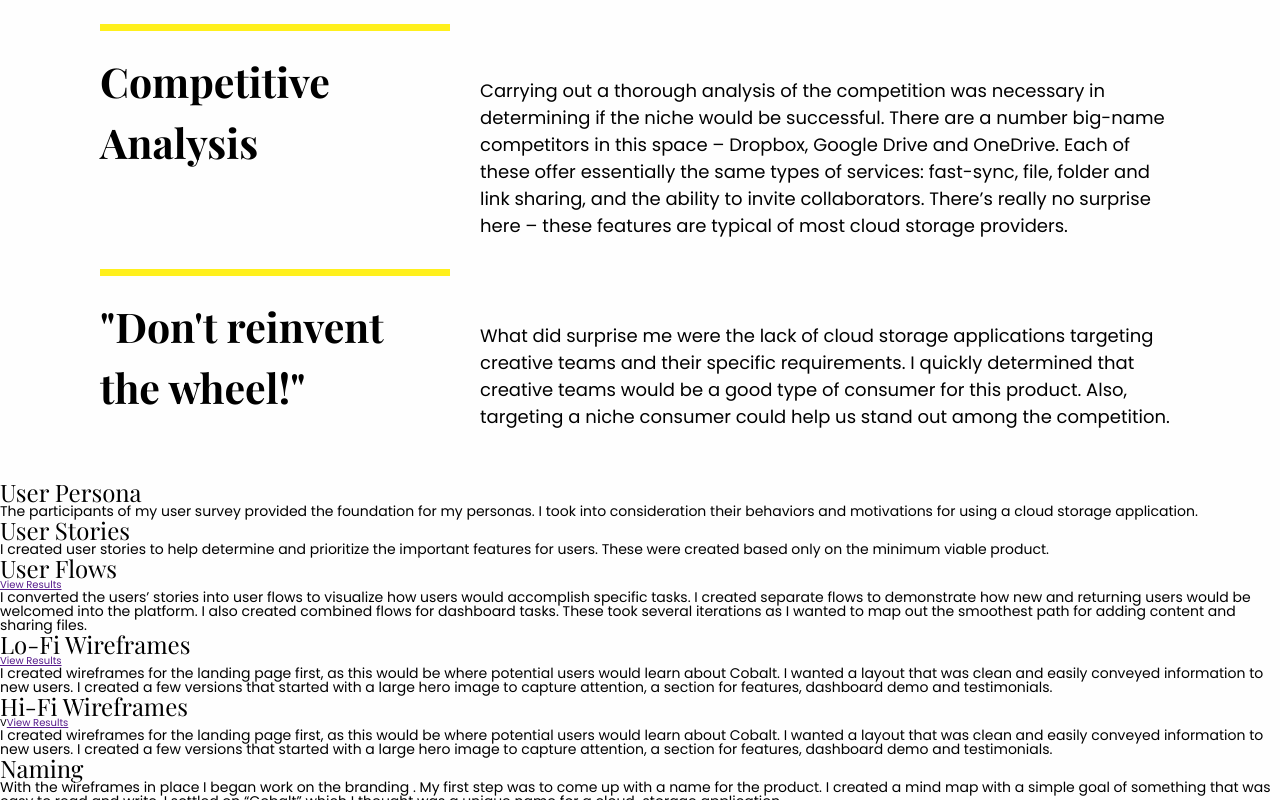
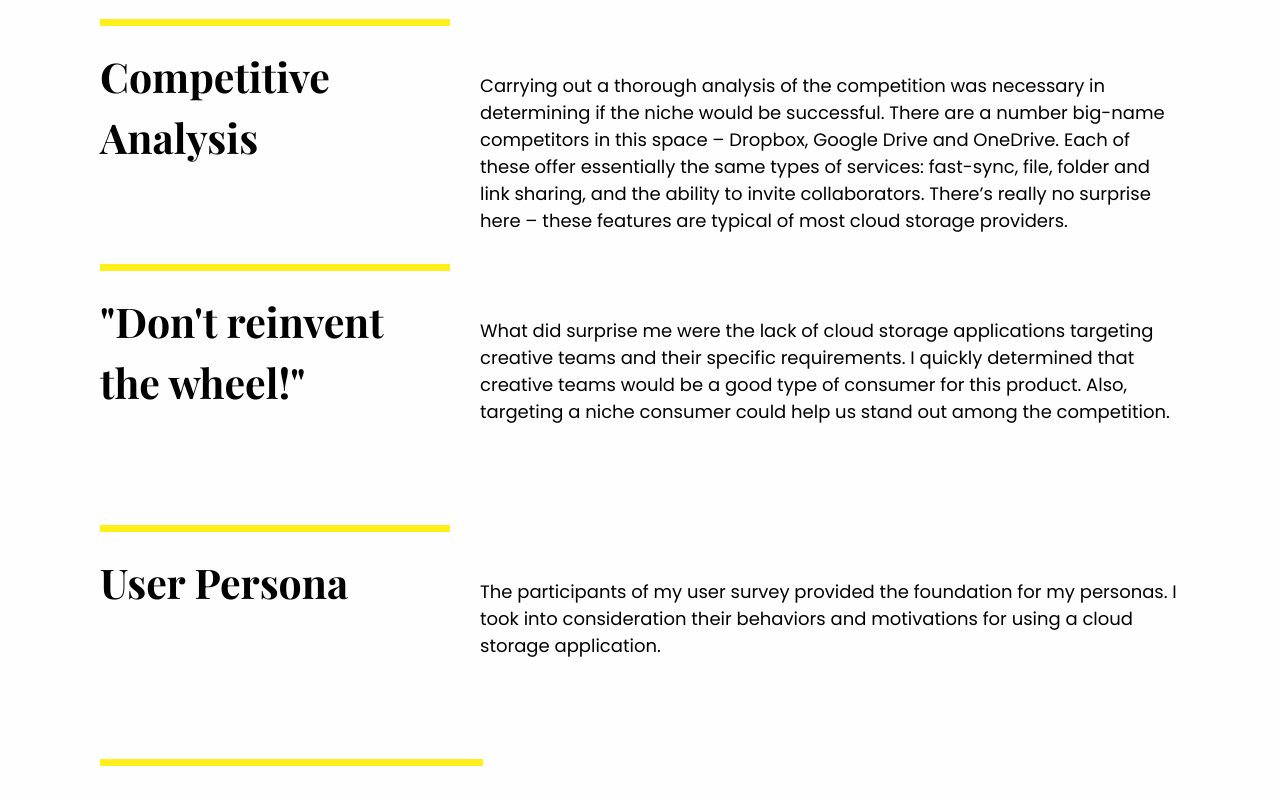
Before and after one commit to afyia/afyia.github.io, a plain HTML site: page project.html in a window 1280 px wide. Shown: the part 3205-4005 px from the top of the page. Drawn offline with nearby package versions, Linux system fonts and the light colour scheme; a web font is replaced by a local one.

Commit message:
updated css grid

```diff
--- a/css/style.css
+++ b/css/style.css
@@ -81,7 +81,6 @@ header ul li {
 .header-text {
   margin-top: 10rem;
   margin-bottom: 10rem;
-
 }
 
 .header-text h1 {
@@ -308,8 +307,8 @@ footer {
   grid-template-columns: 2fr 4fr;
   grid-gap: 30px;
   padding: 5rem 10rem;
-  border: 2px solid green;
 }
+
 
 .design-process-container h2 {
   border-top: solid 7px #FFF01C;
@@ -317,11 +316,12 @@ footer {
   font-weight: bold;
   line-height: 1.5;
   padding-top: 2rem;
-  border: 2px solid blue;
+
 }
 
 .design-process-container h4 {
   font-size: 1rem;
+  border: 2px solid red;
 }
 
 .design-process-container p {
@@ -355,3 +355,99 @@ footer {
   line-height: 1.5;
   padding-top: 5.3rem;
 }
+
+/*user persona*/
+
+.persona {
+  display: grid;
+  grid-template-columns: 2fr 4fr;
+  grid-gap: 30px;
+  padding: 5rem 10rem;
+}
+
+.persona h2 {
+  /** yellow line**/
+  border-top: 7px solid #FFF01C;
+  font-size: 4.1rem;
+  font-weight: bold;
+  line-height: 1.5;
+  padding-top: 2rem;
+}
+
+.persona  p {
+  font-size: 1.8rem;
+  line-height: 1.5;
+  padding-top: 5.3rem;
+}
+
+/*user stories*/
+
+.stories {
+  display: grid;
+  grid-template-columns: 2fr 4fr;
+  grid-gap: 30px;
+  padding: 5rem 10rem;
+}
+
+.stories h2 {
+  /** yellow line**/
+  border-top: 7px solid #FFF01C;
+  font-size: 4.1rem;
+  font-weight: bold;
+  line-height: 1.5;
+  padding-top: 2rem;
+}
+
+.stories  p {
+  font-size: 1.8rem;
+  line-height: 1.5;
+  padding-top: 5.3rem;
+}
+
+/*user flows*/
+
+.flows {
+  display: grid;
+  grid-template-columns: 2fr 4fr;
+  grid-gap: 30px;
+  padding: 5rem 10rem;
+}
+
+.flows h2 {
+  /** yellow line**/
+  border-top: 7px solid #FFF01C;
+  font-size: 4.1rem;
+  font-weight: bold;
+  line-height: 1.5;
+  padding-top: 2rem;
+}
+
+.flows  p {
+  font-size: 1.8rem;
+  line-height: 1.5;
+  padding-top: 5.3rem;
+}
+
+/*lo-fi wireframes*/
+
+.lofi {
+  display: grid;
+  grid-template-columns: 2fr 4fr;
+  grid-gap: 30px;
+  padding: 5rem 10rem;
+}
+
+.lofi h2 {
+  /** yellow line**/
+  border-top: 7px solid #FFF01C;
+  font-size: 4.1rem;
+  font-weight: bold;
+  line-height: 1.5;
+  padding-top: 2rem;
+}
+
+.lofi  p {
+  font-size: 1.8rem;
+  line-height: 1.5;
+  padding-top: 5.3rem;
+}
```
